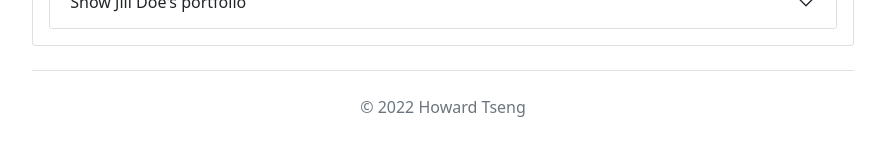
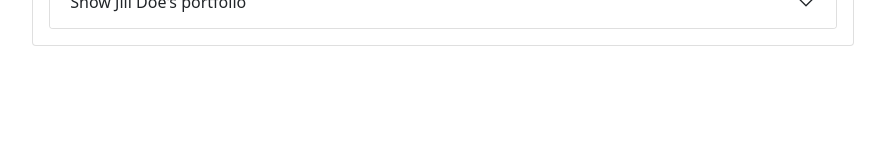
Before and after one commit to slh-git/seg3125-p1, a React (Create React App) app: page / in a window 1280 px wide. Shown: the part 3054-3202 px from the top of the page, without its empty margins (197-1082 px from the left). After the commit the page ends 3132 px from the top, so only its background shows below. Built offline with nearby package versions, Linux system fonts and the light colour scheme.

Commit message:
Removed footer, seg3125 -> csi3140

```diff
--- a/package.json
+++ b/package.json
@@ -1,5 +1,5 @@
 {
-  "name": "seg3125-p1",
+  "name": "csi3140-p1",
   "version": "0.1.0",
   "private": true,
   "dependencies": {
--- a/src/components/footer.js
+++ /dev/null
@@ -1,21 +0,0 @@
-import React from "react";
-import "bootstrap/dist/css/bootstrap.min.css";
-
-const Footer = () => {
-  return (
-    <footer class="my-4 text-muted border-top text-center">
-      <div class="pt-4">
-        <a
-          href="https://github.com/howardt12345/seg3125-p1"
-          target="_blank"
-          rel="noopener noreferrer"
-          class="text-decoration-none text-muted"
-        >
-          &copy; {new Date().getFullYear()} Howard Tseng
-        </a>
-      </div>
-    </footer>
-  );
-};
-
-export default Footer;
--- a/src/pages/booking/index.js
+++ b/src/pages/booking/index.js
@@ -3,7 +3,6 @@ import "bootstrap/dist/css/bootstrap.min.css";
 import { Route, Routes } from "react-router-dom";
 import Select from "./select";
 import Submit from "./submit";
-import Footer from "../../components/footer";
 
 const Booking = () => {
   return (
@@ -12,10 +11,6 @@ const Booking = () => {
         <Route path="select" element={<Select />} />
         <Route path="submit" element={<Submit />} />
       </Routes>
-
-      <div class="px-3 container col-lg-8 p-2">
-        <Footer />
-      </div>
     </div>
   );
 };
--- a/src/pages/index.js
+++ b/src/pages/index.js
@@ -1,7 +1,6 @@
 import React from "react";
 import "bootstrap/dist/css/bootstrap.min.css";
 import "./index.css";
-import Footer from "../components/footer";
 import { Services } from "../components/services";
 import { Photographers } from "../components/photographers";
 import Nav from "../components/nav";
@@ -42,7 +41,6 @@ const IndexPage = () => {
           <h2 class="display-5">Photographers</h2>
           <Photographers />
         </section>
-        <Footer />
       </div>
     </div>
   );
```
Also changed, not shown: 1 other file (tests, documents, lock files or other folders).
